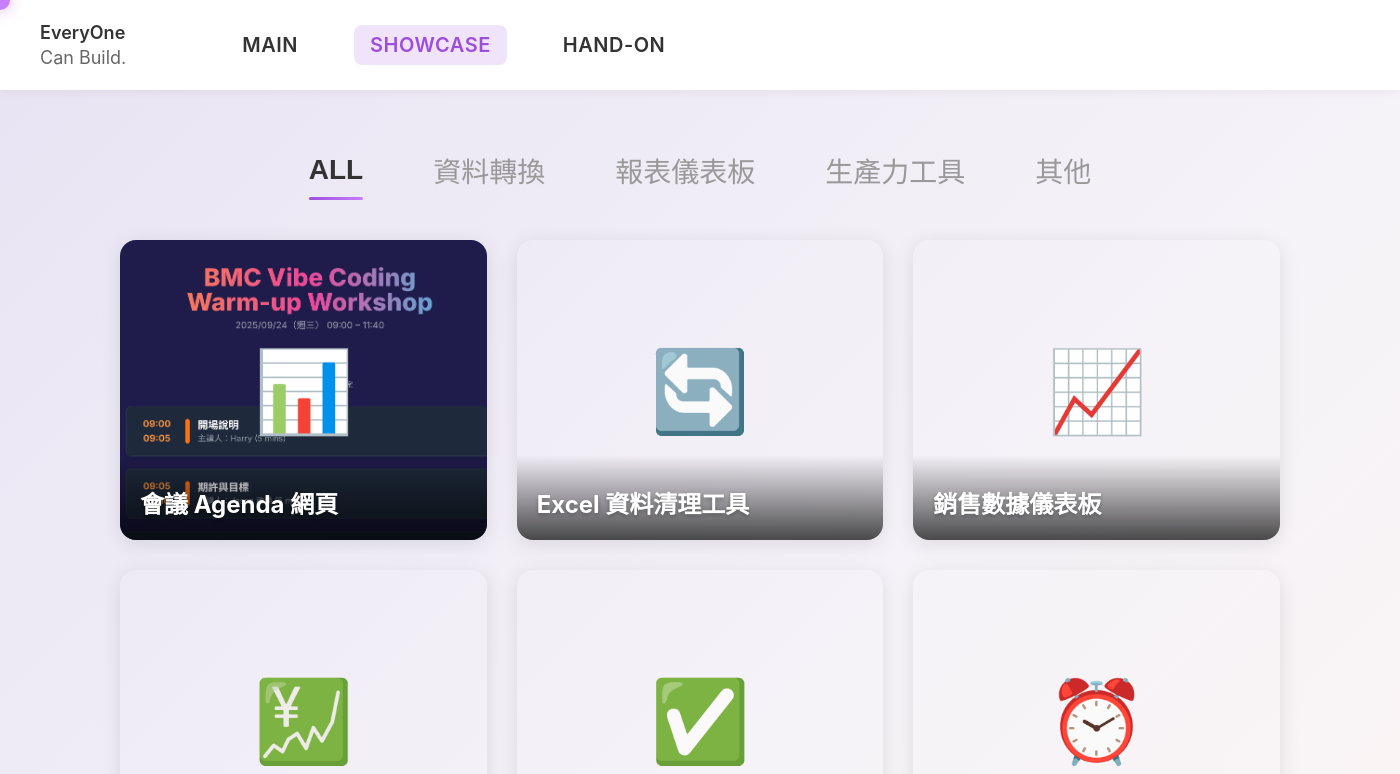
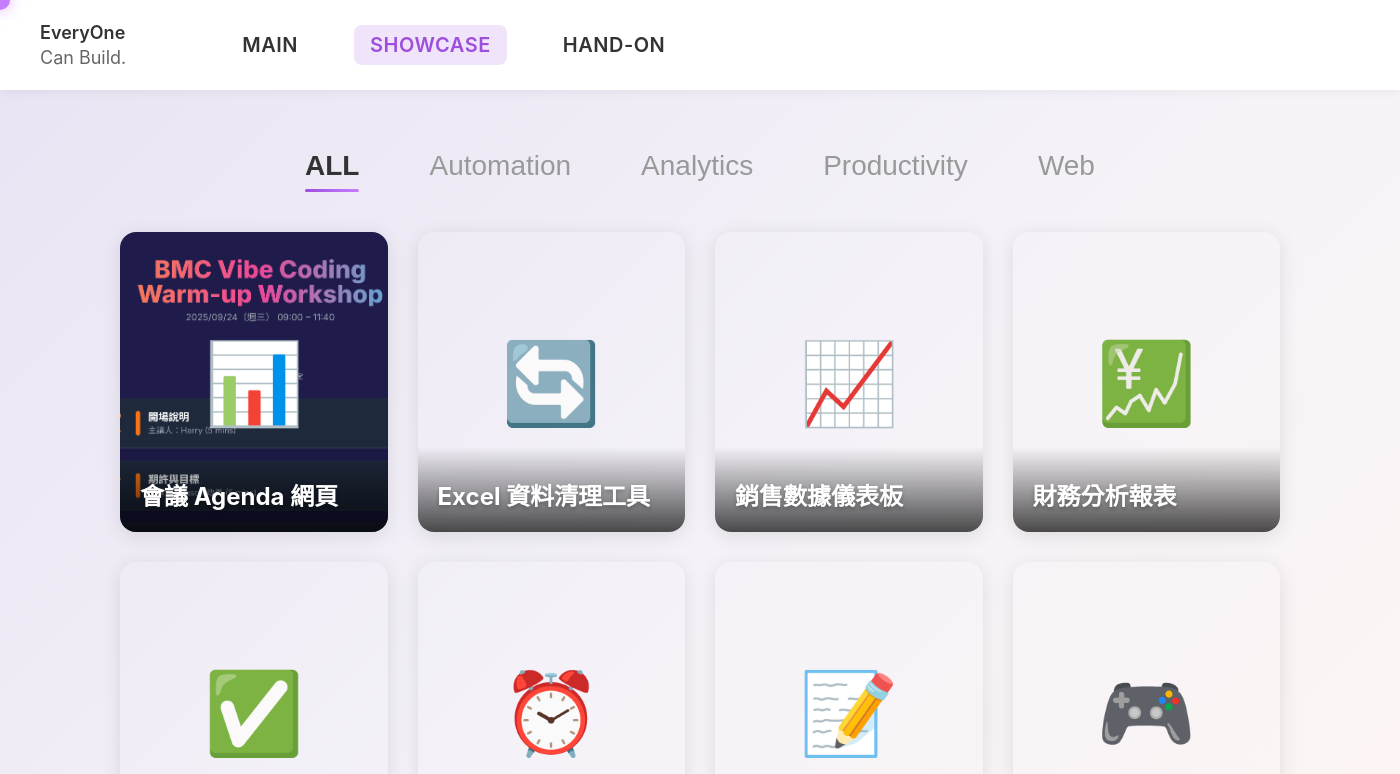
Before and after one commit to Harry985991/bmcvibecoding, an Electron app: page pages/bmc-workshop.html in a window 1400 px wide. Both pictures are taken after a click on the link "SHOWCASE". Shown: the top 774 px of the page. Drawn offline with Linux system fonts and the light colour scheme.

Commit message:
feat: 重新設計 Showcase 分類與卡片版型
📊 分類標籤全面更新
- 新分類：Automation、Analytics、Productivity、Web
- 移除舊分類：資料轉換、報表儀表板、其他
- 會議 Agenda 網頁歸類到 Web 類別

📐 卡片版型優化
- 桌機版：每行顯示 4 張卡片（原本 3 張）
- 平板版：每行顯示 2 張卡片（1200px 以下）
- 手機版：每行顯示 1 張卡片（768px 以下）
- 使用固定欄位 grid-template-columns: repeat(4, 1fr)

🗂️ 專案重新分類
- Automation (1)：Excel 資料清理工具
- Analytics (2)：銷售數據儀表板、財務分析報表
- Productivity (3)：待辦事項管理、番茄鐘計時器、筆記應用
- Web (4)：會議 Agenda 網頁、互動式小遊戲、個人作品集、登陸頁生成器

✨ 視覺優化
- 保持圖片背景覆蓋整張卡片
- 響應式設計適配不同螢幕尺寸
- 更清晰的專案分類邏輯

版本：v1.4.0

```diff
--- a/pages/bmc-workshop.html
+++ b/pages/bmc-workshop.html
@@ -372,9 +372,16 @@
 
         .cards-grid {
             display: grid;
-            grid-template-columns: repeat(auto-fit, minmax(280px, 1fr));
+            grid-template-columns: repeat(4, 1fr); /* 桌機版：每行 4 張卡片 */
             gap: 30px;
             margin-bottom: 40px;
+        }
+
+        /* 平板版：每行 2 張卡片 */
+        @media (max-width: 1200px) {
+            .cards-grid {
+                grid-template-columns: repeat(2, 1fr);
+            }
         }
 
         /* 新版圖片卡片樣式 */
@@ -852,10 +859,10 @@
             <!-- Showcase Tab Navigation -->
             <div class="tab-navigation" id="showcase">
                 <button class="tab-btn active" onclick="switchShowcaseTab('all')">ALL</button>
-                <button class="tab-btn" onclick="switchShowcaseTab('data')">資料轉換</button>
-                <button class="tab-btn" onclick="switchShowcaseTab('dashboard')">報表儀表板</button>
-                <button class="tab-btn" onclick="switchShowcaseTab('productivity')">生產力工具</button>
-                <button class="tab-btn" onclick="switchShowcaseTab('other')">其他</button>
+                <button class="tab-btn" onclick="switchShowcaseTab('automation')">Automation</button>
+                <button class="tab-btn" onclick="switchShowcaseTab('analytics')">Analytics</button>
+                <button class="tab-btn" onclick="switchShowcaseTab('productivity')">Productivity</button>
+                <button class="tab-btn" onclick="switchShowcaseTab('web')">Web</button>
             </div>
 
             <!-- Showcase Tab Content: ALL -->
@@ -937,16 +944,9 @@
                 </div>
             </div>
 
-            <!-- Showcase Tab Content: 資料轉換 -->
-            <div class="tab-content" id="showcase-data">
+            <!-- Showcase Tab Content: Automation -->
+            <div class="tab-content" id="showcase-automation">
                 <div class="cards-grid">
-                    <div class="command-card" onclick="openModal('csv-converter')" style="background-image: url('../assets/images/VibeCodingworkshop/meeting-agenda.png');">
-                        <div class="card-placeholder">📊</div>
-                        <div class="card-overlay">
-                            <h3 class="card-title">會議 Agenda 網頁</h3>
-                        </div>
-                    </div>
-
                     <div class="command-card" onclick="openModal('excel-cleaner')" style="background-image: url('../assets/images/VibeCodingworkshop/excel-cleaner.png');">
                         <div class="card-placeholder">🔄</div>
                         <div class="card-overlay">
@@ -956,8 +956,8 @@
                 </div>
             </div>
 
-            <!-- Showcase Tab Content: 報表儀表板 -->
-            <div class="tab-content" id="showcase-dashboard">
+            <!-- Showcase Tab Content: Analytics -->
+            <div class="tab-content" id="showcase-analytics">
                 <div class="cards-grid">
                     <div class="command-card" onclick="openModal('sales-dashboard')" style="background-image: url('../assets/images/VibeCodingworkshop/sales-dashboard.png');">
                         <div class="card-placeholder">📈</div>
@@ -1001,9 +1001,16 @@
                 </div>
             </div>
 
-            <!-- Showcase Tab Content: 其他 -->
-            <div class="tab-content" id="showcase-other">
+            <!-- Showcase Tab Content: Web -->
+            <div class="tab-content" id="showcase-web">
                 <div class="cards-grid">
+                    <div class="command-card" onclick="openModal('csv-converter')" style="background-image: url('../assets/images/VibeCodingworkshop/meeting-agenda.png');">
+                        <div class="card-placeholder">📊</div>
+                        <div class="card-overlay">
+                            <h3 class="card-title">會議 Agenda 網頁</h3>
+                        </div>
+                    </div>
+
                     <div class="command-card" onclick="openModal('game')" style="background-image: url('../assets/images/VibeCodingworkshop/game.png');">
                         <div class="card-placeholder">🎮</div>
                         <div class="card-overlay">
@@ -1290,7 +1297,7 @@
             'csv-converter': {
                 title: '會議 Agenda 網頁',
                 author: 'Harry Chao',
-                category: '資料轉換',
+                category: 'Web',
                 description: '其實 Vibe Coding 一點也不難，就算你是「程式小白」，只要用自然語言（講人話）下指令，AI 就能幫你快速生成網頁、程式或公式。',
                 image: '../assets/images/VibeCodingworkshop/meeting-agenda.png',
                 placeholder: '📊',
@@ -1303,7 +1310,7 @@
             'excel-cleaner': {
                 title: 'Excel 資料清理工具',
                 author: 'Anonymous',
-                category: '資料轉換',
+                category: 'Automation',
                 description: '自動清理和標準化 Excel 資料，節省人工處理時間。可以批次處理多個工作表，自動偵測並修正常見的資料格式問題。',
                 image: '../assets/images/VibeCodingworkshop/excel-cleaner.png',
                 placeholder: '🔄',
@@ -1316,7 +1323,7 @@
             'sales-dashboard': {
                 title: '銷售數據儀表板',
                 author: 'Anonymous',
-                category: '報表儀表板',
+                category: 'Analytics',
                 description: '即時顯示銷售數據，支援多維度分析和互動式圖表。提供多種視覺化圖表，包括折線圖、長條圖、圓餅圖等，讓數據分析更直覺。',
                 image: '../assets/images/VibeCodingworkshop/sales-dashboard.png',
                 placeholder: '📈',
@@ -1329,7 +1336,7 @@
             'finance-report': {
                 title: '財務分析報表',
                 author: 'Anonymous',
-                category: '報表儀表板',
+                category: 'Analytics',
                 description: '自動生成財務報表和趨勢分析圖表。整合多個資料來源，自動計算財務指標，並產生專業的報表文件。',
                 image: '../assets/images/VibeCodingworkshop/finance-report.png',
                 placeholder: '💹',
@@ -1342,7 +1349,7 @@
             'todo-app': {
                 title: '待辦事項管理 App',
                 author: 'Anonymous',
-                category: '生產力工具',
+                category: 'Productivity',
                 description: '簡潔易用的待辦事項工具，支援分類、優先級和提醒功能。可以設定截止日期、重複任務，並與行事曆同步。',
                 image: '../assets/images/VibeCodingworkshop/todo-app.png',
                 placeholder: '✅',
@@ -1355,7 +1362,7 @@
             'pomodoro': {
                 title: '番茄鐘計時器',
                 author: 'Anonymous',
-                category: '生產力工具',
+                category: 'Productivity',
                 description: '幫助您專注工作，提升效率的番茄工作法計時器。可自訂工作和休息時間，記錄每日完成的番茄鐘數量。',
                 image: '../assets/images/VibeCodingworkshop/pomodoro.png',
                 placeholder: '⏰',
@@ -1368,7 +1375,7 @@
             'notes-app': {
                 title: '筆記應用',
                 author: 'Anonymous',
-                category: '生產力工具',
+                category: 'Productivity',
                 description: '支援 Markdown 的雲端筆記應用，隨時隨地記錄想法。提供即時預覽、標籤分類、全文搜尋等功能。',
                 image: '../assets/images/VibeCodingworkshop/notes-app.png',
                 placeholder: '📝',
@@ -1381,7 +1388,7 @@
             'game': {
                 title: '互動式小遊戲',
                 author: 'Anonymous',
-                category: '其他',
+                category: 'Web',
                 description: '使用 JavaScript 創建的趣味小遊戲，適合學習遊戲開發基礎。包含碰撞偵測、計分系統、音效等遊戲元素。',
                 image: '../assets/images/VibeCodingworkshop/game.png',
                 placeholder: '🎮',
@@ -1394,7 +1401,7 @@
             'portfolio': {
                 title: '個人作品集網站',
                 author: 'Anonymous',
-                category: '其他',
+                category: 'Web',
                 description: '展示您的技能和專案的精美作品集網站模板。採用現代化設計，支援響應式排版，完美呈現在各種裝置上。',
                 image: '../assets/images/VibeCodingworkshop/portfolio.png',
                 placeholder: '🎨',
@@ -1407,7 +1414,7 @@
             'landing-page': {
                 title: '登陸頁生成器',
                 author: 'Anonymous',
-                category: '其他',
+                category: 'Web',
                 description: '快速創建專業的產品登陸頁面。提供多種精美模板，拖拉即可完成排版，內建表單和分析功能。',
                 image: '../assets/images/VibeCodingworkshop/landing-page.png',
                 placeholder: '🌐',
```
